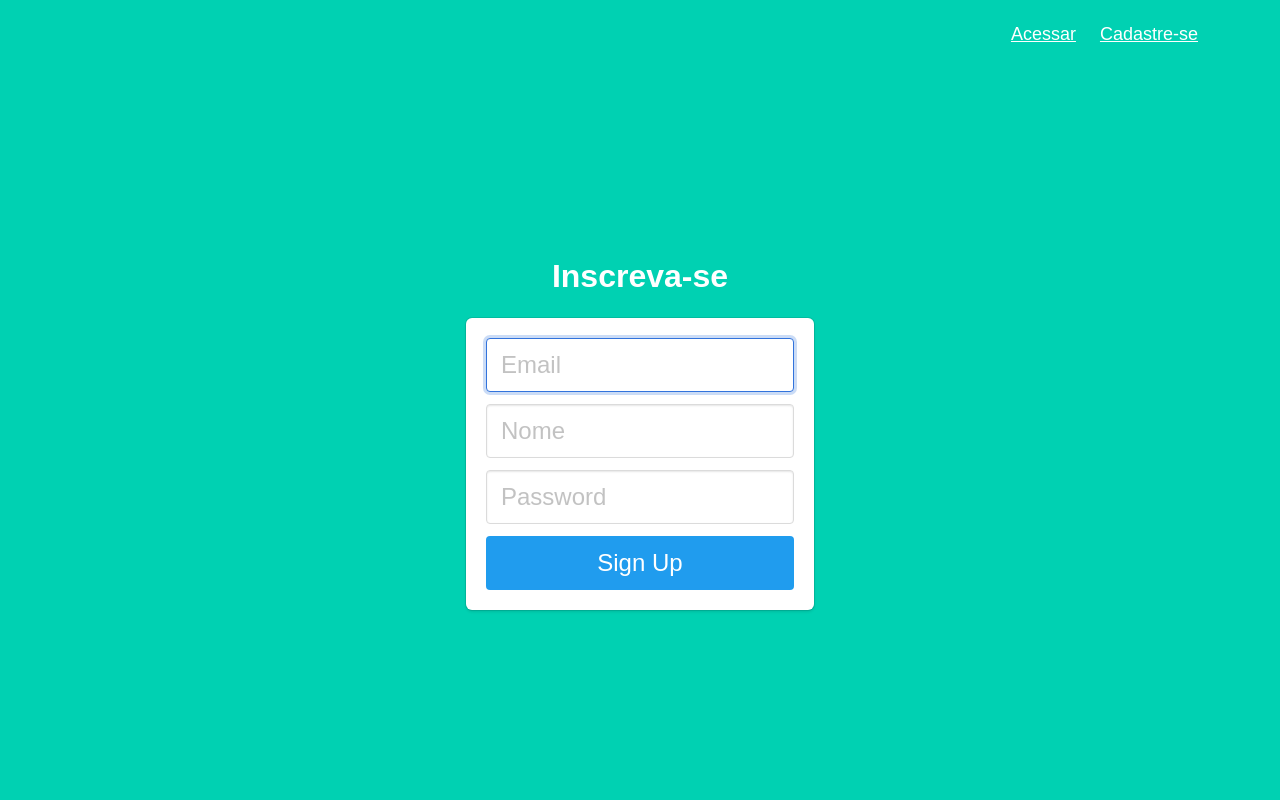
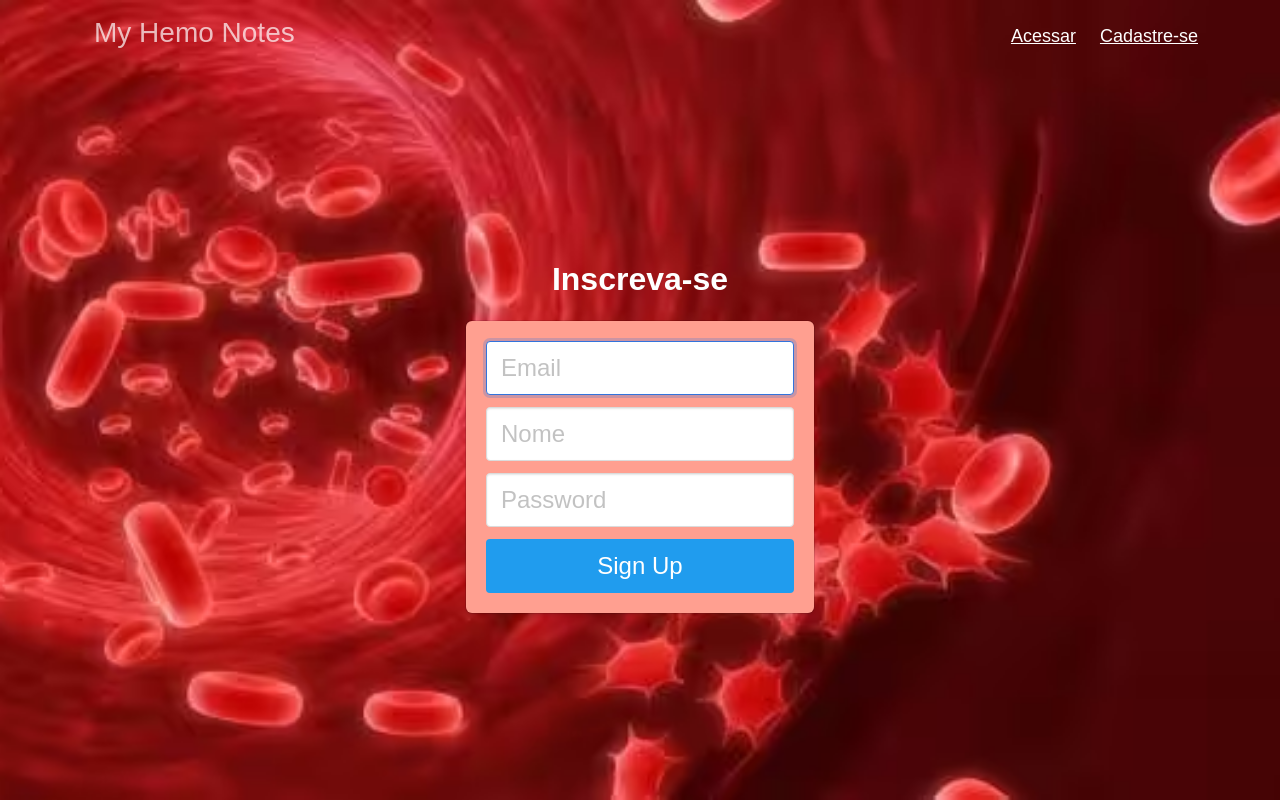
Before and after one commit to MADCarvalho/PI_Univesp_2024-, a Flask app: page /signup in a window 1280 px wide. Run offline with Flask 3, Linux system fonts and the light colour scheme.

Commit message:
novo background e ajustes css

```diff
--- a/static/css/custom.css
+++ b/static/css/custom.css
@@ -18,3 +18,12 @@ body {
 .navbar-burger.is-active {
     color: white; /* Muda a cor do 'X' para branco */
 }
+
+
+.hero.is-primary.is-fullheight {
+    background-image: url('/static/imagens/hemophilia.avif');
+    background-size: cover;
+    background-position: center;
+    background-repeat: no-repeat;
+    background-attachment: fixed;
+}
--- a/templates/base.html
+++ b/templates/base.html
@@ -13,7 +13,7 @@
     <!-- Estilos para o modal -->
     <style>
         .fc-day:hover {
-            background-color: #e3e3e3; /* Cor de fundo ao passar o mouse */
+            background-color: #fffbfa30; /* Cor de fundo ao passar o mouse */
             cursor: pointer; /* Muda o cursor para indicar que é clicável */
         }
         .modal {
@@ -24,7 +24,7 @@
         }
 
         .modal-content {
-          background-color: #f8f9fa; /* Cor de fundo do modal */
+          background-color: #ff9f90; /* Cor de fundo do modal */
           color: #333333; /* Cor da fonte do modal */
         }
       .modal-backdrop {
@@ -68,10 +68,13 @@
                 </span>
 
                 <!-- Menu de navegação -->
+                <span class="navbar-item has-text-weight-bold">
+                  <h3>  My Hemo Notes </h3>
+                </span>
 
+                <!-- Menu de navegação -->
                 <div id="navbarMenuHeroA" class="navbar-menu">
                     <div class="navbar-end">
-
                         {% if current_user.is_authenticated %}
                         <a href="{{ url_for('main.profile') }}" class="navbar-item">
                             Perfil
@@ -88,8 +91,10 @@
                         {% if current_user.is_authenticated %}
                         <a href="{{ url_for('main.edit_user_data') }}" class="navbar-item">
                             Meus dados
+                        </a>
                         <a href="{{ url_for('main.calendar') }}" class="navbar-item">
                             Agenda
+                        </a>
                         <a href="{{ url_for('auth.logout') }}" class="navbar-item">
                             Sair
                         </a>
--- a/templates/edit_user_data.html
+++ b/templates/edit_user_data.html
@@ -31,7 +31,7 @@
 
 <h1 class="title">Editar dados cadastrais</h1>
 
-<form action="/edit_user_data" method="post" class="form-style">
+<form action="/edit_user_data" method="post" class="form-style" style="background-color:#ff9f90;">
     <div class="field">
         <label class="label" for="name">Nome:</label>
         <div class="control">
--- a/templates/login.html
+++ b/templates/login.html
@@ -12,7 +12,7 @@
 {% endif %}
 {% endwith %}
 <form method="POST" action="/login">
-    <div class="box">
+    <div class="box" style="background-color:#ff9f90;">
         <form method="POST" action="/login">
             <div class="field">
                 <div class="control">
--- a/templates/signup.html
+++ b/templates/signup.html
@@ -11,7 +11,7 @@
     {% endif %}
     {% endwith %}
 <form method="POST" action="/signup">
-    <div class="box">
+    <div class="box"style="background-color:#ff9f90;">
         <form method="POST" action="/signup">
             <div class="field">
                 <div class="control">
```
Also changed, not shown: static/imagens/hemophilia.avif (added). Lines whose indentation alone changed are shown as unchanged.
